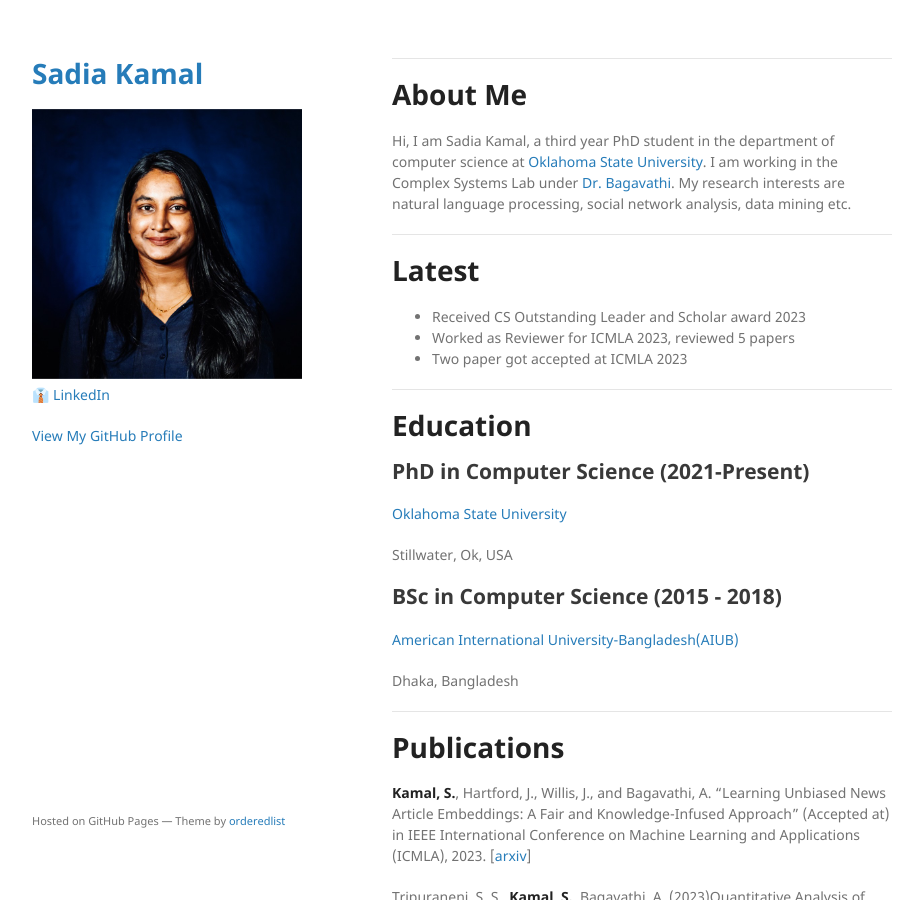
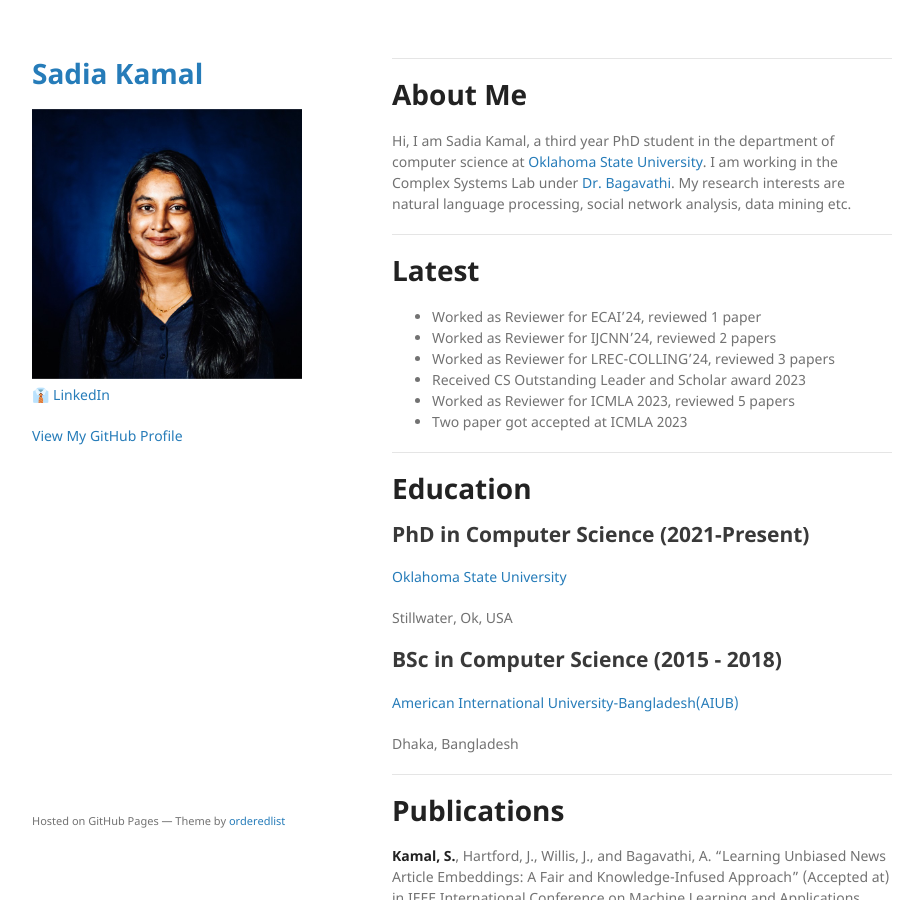
Before and after one commit to sadiakamal/sadiakamal.github.io, a Jekyll site: the page built from index.md, in a window 1280 px wide and 900 px high. Shown: the whole window, without its empty margins (178-1101 px from the left). Built offline with Jekyll 4.4.1, drawn with Linux system fonts in a browser that asks for light colours.

Commit message:
Update index.md

```diff
--- a/index.md
+++ b/index.md
@@ -12,6 +12,9 @@ Hi, I am Sadia Kamal, a third year PhD student in the department of computer sci
 ---
 
 # Latest
+* Worked as Reviewer for ECAI'24, reviewed 1 paper
+* Worked as Reviewer for IJCNN'24, reviewed 2 papers
+* Worked as Reviewer for LREC-COLLING'24, reviewed 3 papers
 * Received CS Outstanding Leader and Scholar award 2023
 * Worked as Reviewer for ICMLA 2023, reviewed 5 papers
 * Two paper got accepted at ICMLA 2023
```
